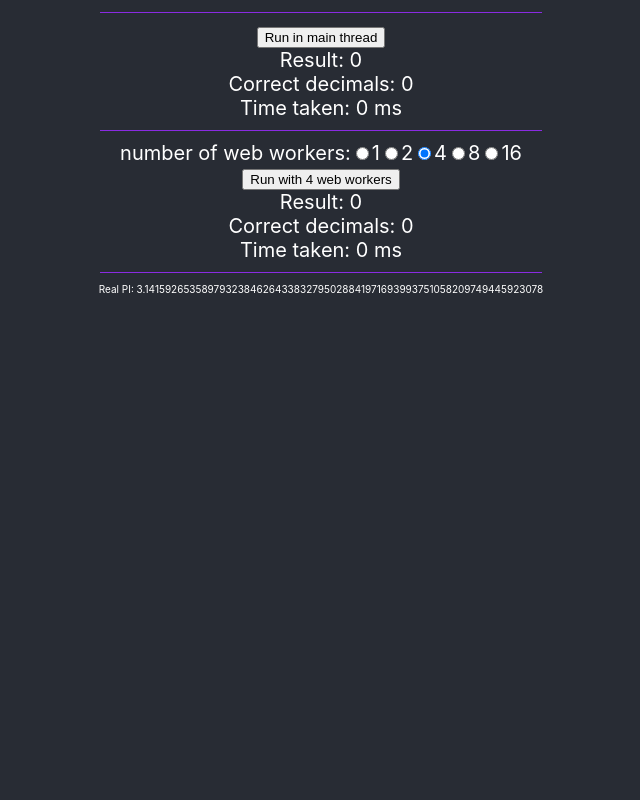
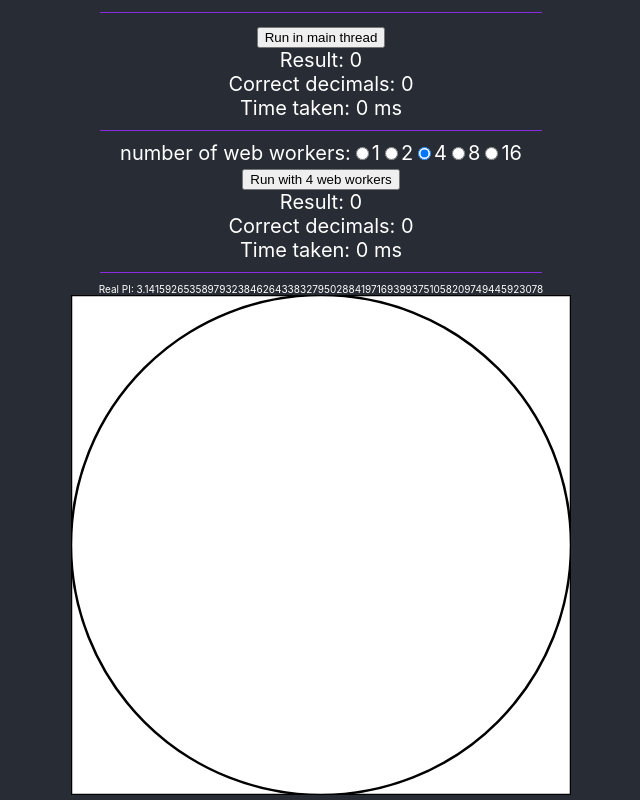
Before and after one commit to teemutoikkanen/webworker-react-app, a React (Create React App) app: page / in a window 1280 px wide. Shown: the part 314-1114 px from the top of the page, without its empty margins (319-959 px from the left). Before the commit the page ends 800 px from the top, so only its background shows below. Built offline with nearby package versions, Linux system fonts and the light colour scheme.

Commit message:
alotin montecarlo visuaalista puolta

```diff
--- a/src/examples/MonteCarlo/MonteCarlo.js
+++ b/src/examples/MonteCarlo/MonteCarlo.js
@@ -21,6 +21,7 @@ class MonteCarlo extends Component {
       nWorkersCorrectDigits: 0,
       nWorkersT0: 0,
       nWorkersTime: 0,
+      coordArray: [],
     };
 
 
@@ -183,10 +184,21 @@ setNWorkers = event => {
 
       myWorker.onmessage = function(e) {
         console.log("Message received from worker");
-        // results.push(e.data);
-        this.setState(prevState => ({
-          nWorkersResults: [...this.state.nWorkersResults, e.data]
-        }))
+
+        if (e.data.x) {
+          // console.log(e.data.x, " ", e.data.y);
+          this.setState(prevState => ({
+            coordArray: [...this.state.coordArray, e.data]
+          }))
+
+        }
+        else {
+          this.setState(prevState => ({
+            nWorkersResults: [...this.state.nWorkersResults, e.data]
+          }))
+
+        }
+
 
       }.bind(this)
 
@@ -269,6 +281,18 @@ setNWorkers = event => {
         <ul className="notes">{this.state.nWorkersResults}</ul> */}
 
         {/* <img src={plot}></img> */}
+
+        <div className='unit-circle'>
+          <svg viewBox = '0 0 200 200' width="500" length="500">
+          <rect width="200" height="200" fill = "white" stroke-width="1" stroke="rgb(0,0,0)" />
+          <circle cx="100" cy="100" r="100" stroke="black" fill='white' />
+          {this.state.coordArray.length > 0 && this.state.coordArray.map((coord) => (
+            <circle cx={coord.x*100} cy={coord.y*100} r="1" stroke="green" fill="green" />
+          ))}
+          </svg>
+        </div>
+
+
       </div>
     );
   }
--- a/src/examples/MonteCarlo/worker.js
+++ b/src/examples/MonteCarlo/worker.js
@@ -6,8 +6,15 @@ const workercode = () => {
     var inside = 0;
     let count = e.data;
     for (var i = 0; i < count; i++) {
+
+
       var x = Math.random() * 2 - 1;
       var y = Math.random() * 2 - 1;
+
+      if (i % 1000000 === 0) {
+        this.postMessage({'x': x, 'y': y});
+      }
+
       if (x * x + y * y < 1) {
         inside++;
         }
```
